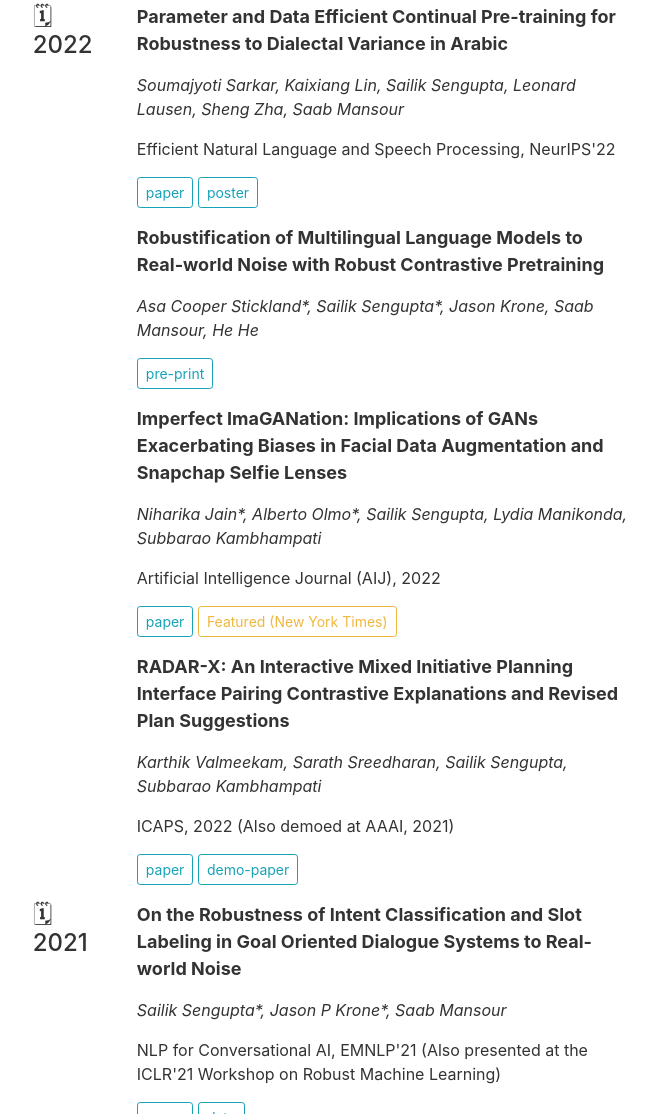
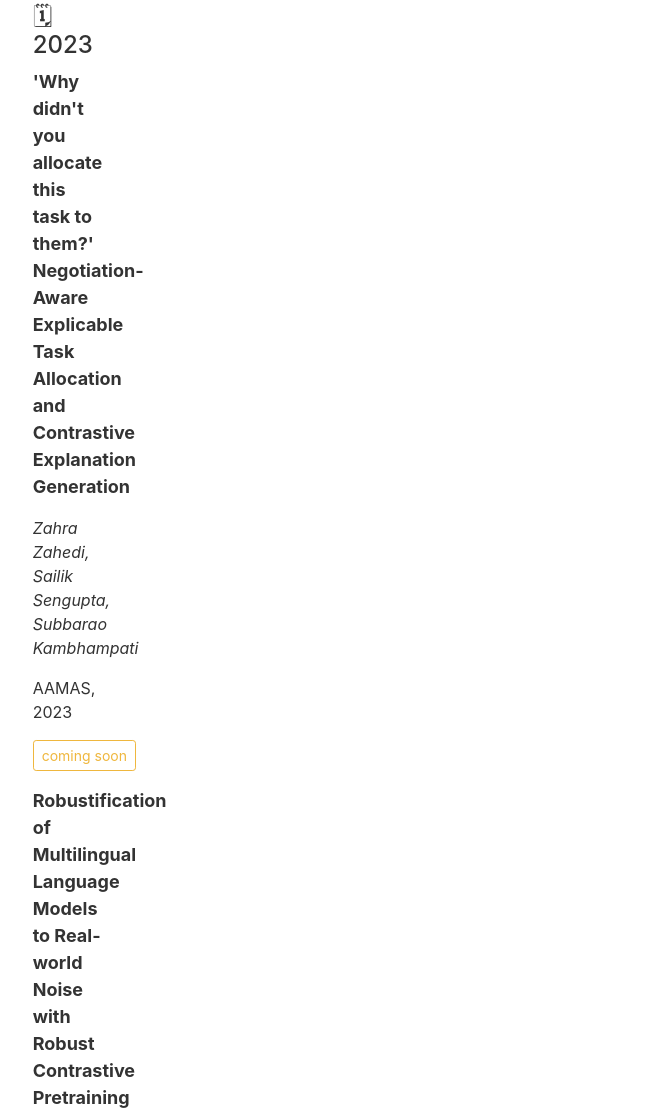
Before and after one commit to sailik1991/sailik1991.github.io, a plain HTML site: page index.html in a window 1280 px wide. Shown: the part 1485-2599 px from the top of the page, without its empty margins (403-1059 px from the left). Drawn offline with nearby package versions, Linux system fonts and the light colour scheme.

Commit message:
Adding 2023 section.

```diff
--- a/index.html
+++ b/index.html
@@ -280,6 +280,24 @@ html { font-family: 'Inter', sans-serif; }
   <h2 id="research">Research</h2>
   <hr>
     <!-- <p class='text-muted'><small><em>Equal contribution by authors is denoted using the symbol * after their names.</em></small></p> -->
+  <!-- 2023 -->
+  <div class='row'>
+    <div class="col-md-2">
+      <h4>&#128467; 2023</h4>
+    <div>
+      <p style="font-size:large;"><strong>'Why didn't you allocate this task to them?' Negotiation-Aware Explicable Task Allocation and Contrastive Explanation Generation</strong></p>
+      <p><em>Zahra Zahedi, Sailik Sengupta, Subbarao Kambhampati</em></p>
+      <p>AAMAS, 2023</p>
+      <p>
+        <button type="button" class="btn btn-outline-warning btn-sm">coming soon</button>
+      </p>
+      <p style="font-size:large;"><strong>Robustification of Multilingual Language Models to Real-world Noise with Robust Contrastive Pretraining</strong></p>
+      <p><em>Asa Cooper Stickland*, Sailik Sengupta*, Jason Krone, Saab Mansour, He He</em></p>
+      <p>
+        <a href="https://arxiv.org/abs/2210.04782"><button type="button" class="btn btn-outline-info btn-sm">pre-print</button></a>
+      </p>
+    </div>
+  </div>
   <!-- 2022 -->
   <div class='row'>
     <div class="col-md-2">
@@ -293,11 +311,6 @@ html { font-family: 'Inter', sans-serif; }
           <a href="https://arxiv.org/abs/2211.03966"><button type="button" class="btn btn-outline-info btn-sm">paper</button></a>
           <a href="./files/neurips2022_poster.pdf"><button type="button" class="btn btn-outline-info btn-sm">poster</button></a>
 
-        </p>
-      <p style="font-size:large;"><strong>Robustification of Multilingual Language Models to Real-world Noise with Robust Contrastive Pretraining</strong></p>
-        <p><em>Asa Cooper Stickland*, Sailik Sengupta*, Jason Krone, Saab Mansour, He He</em></p>
-        <p>
-          <a href="https://arxiv.org/abs/2210.04782"><button type="button" class="btn btn-outline-info btn-sm">pre-print</button></a>
         </p>
       <p style="font-size:large;"><strong>Imperfect ImaGANation: Implications of GANs Exacerbating Biases in Facial Data Augmentation and Snapchap Selfie Lenses</strong></p>
         <p><em>Niharika Jain*, Alberto Olmo*, Sailik Sengupta, Lydia Manikonda, Subbarao Kambhampati</em></p>
```
